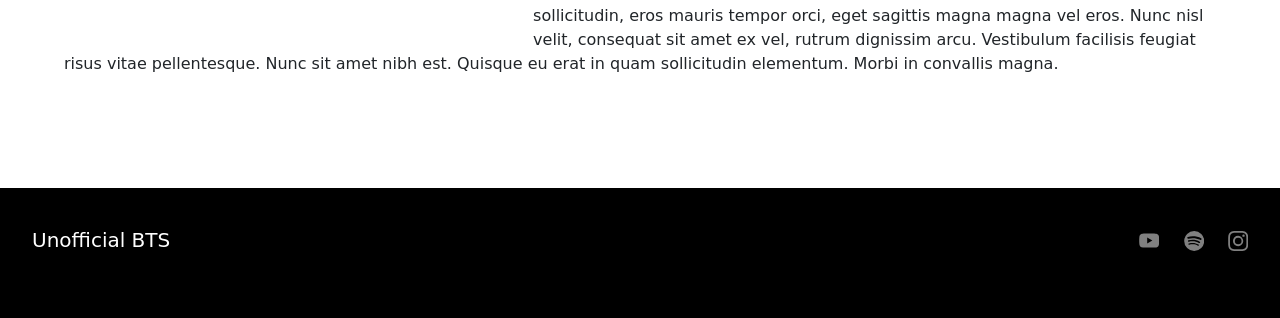
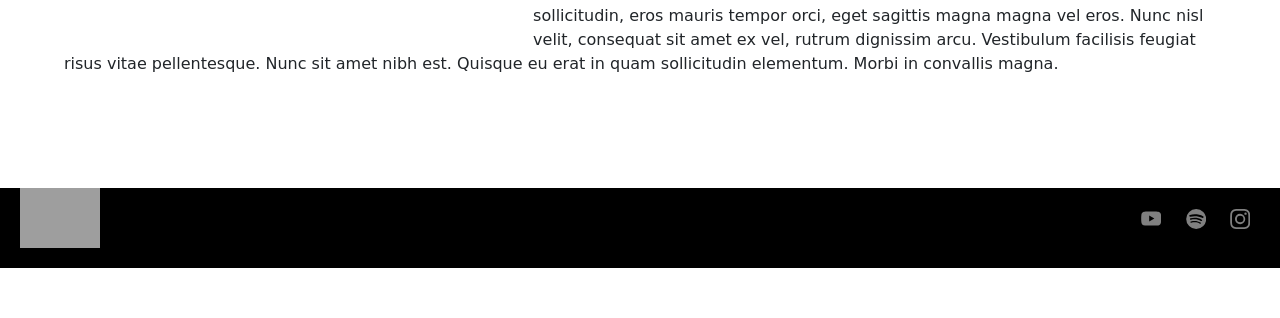
Before and after one commit to jschhie/Mock-Band-Web-App, a Flask app: page /about in a window 1280 px wide. Shown: the part 779-1097 px from the top of the page. After the commit the page ends 1047 px from the top, so only its background shows below. Run offline with Flask 2, Linux system fonts and the light colour scheme; some libraries are stand-ins or nearby versions; some web fonts are replaced; grey boxes are pictures that could not be loaded.

Commit message:
edit flex footer

```diff
--- a/website/static/style.css
+++ b/website/static/style.css
@@ -36,27 +36,31 @@ header {
 }
 
 footer {
-    height: 130px;
+    height: 80px;
     width: 100%;
-    padding-top: 40px;
     background-color: black;
-    color: white;
-    text-align: center;
 }
 
 .flex-footer {
     display: flex;
-    justify-content: space-around;
+    justify-content: space-between;
+    align-items: center;
 }
 
-.flex-footer-title {
-    width: 60%;
+.flex-footer-logo {
+    width: 20%;
     text-align: left;
+    margin-left: 20px;
 }
 
 .flex-footer-socials {
     width: 30%;
     text-align: end;
+    margin-right: 30px;
+}
+
+.flex-footer-socials a {
+    text-decoration: none;
 }
 
 /* ===== NAVBAR ====== */
--- a/website/templates/base.html
+++ b/website/templates/base.html
@@ -27,6 +27,7 @@
             type="image/x-icon"
             href="https://upload.wikimedia.org/wikipedia/commons/thumb/f/ff/BTS_logo_%282017%29.png/1024px-BTS_logo_%282017%29.png"
         />
+
         <title>{% block title %}{% endblock title %}</title>
     </head>
 
@@ -88,7 +89,11 @@
     </body>
     <footer>
         <div class="flex-footer">
-            <h5 class="flex-footer-title">Unofficial BTS</h5>
+            <!-- LOGO -->
+            <a href="#" class="flex-footer-logo">
+                <img src="https://upload.wikimedia.org/wikipedia/commons/thumb/f/ff/BTS_logo_%282017%29.png/1024px-BTS_logo_%282017%29.png" width="80"/>
+            </a>
+
             <span class="flex-footer-socials">
                 <!-- YOUTUBE -->
                 <a href="https://www.youtube.com/channel/UCLkAepWjdylmXSltofFvsYQ" target="_blank">
```
